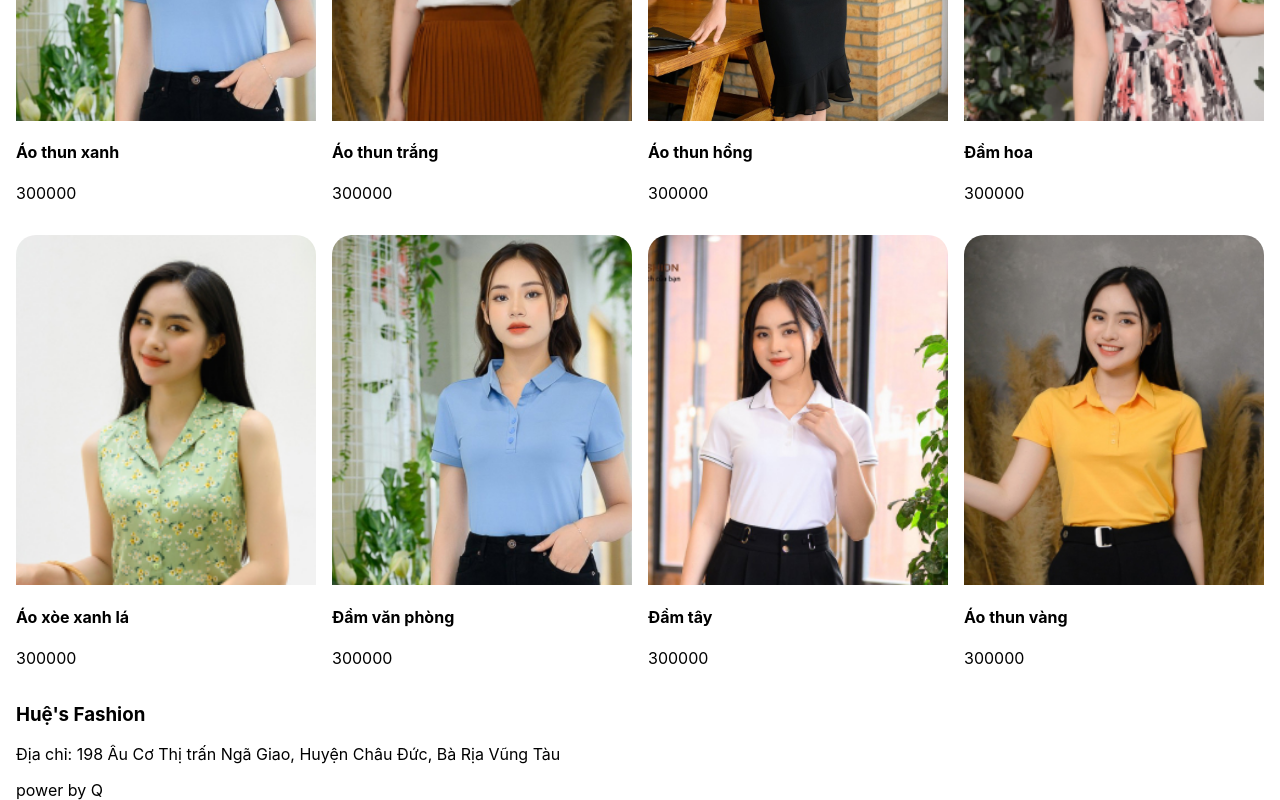
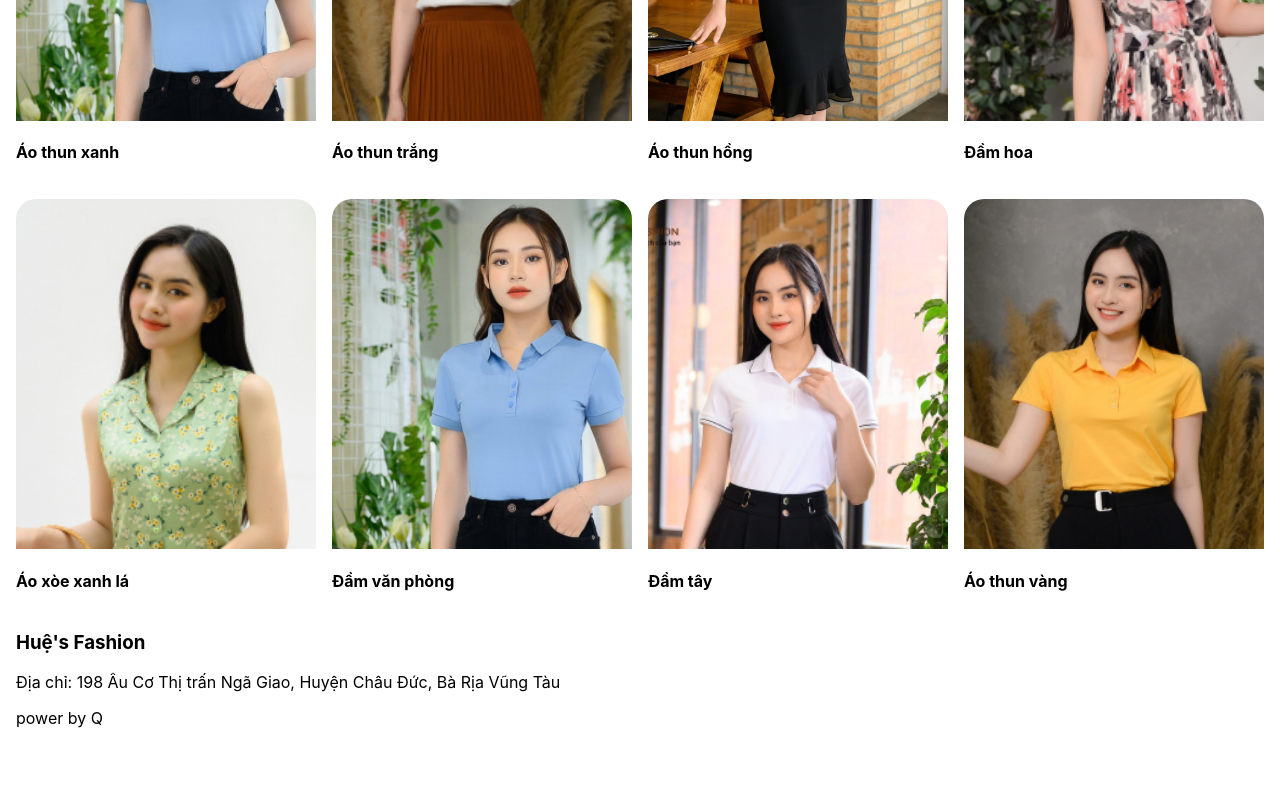
Before and after one commit to psttrinh/fashion, a Next.js app: page / in a window 1280 px wide. Shown: the part 1005-1805 px from the top of the page. After the commit the page ends 1733 px from the top, so only its background shows below. Built offline with nearby package versions, Linux system fonts and the light colour scheme.

Commit message:
hide price

```diff
--- a/pages/index.tsx
+++ b/pages/index.tsx
@@ -29,7 +29,7 @@ const Home: NextPage = () => {
                     </div>
                     <div className="content">
                       <h4>{item.name}</h4>
-                      <p>{item.price}</p>
+                      {/* <p>{item.price}</p> */}
                     </div>
                   </div>
                 </div>
```
